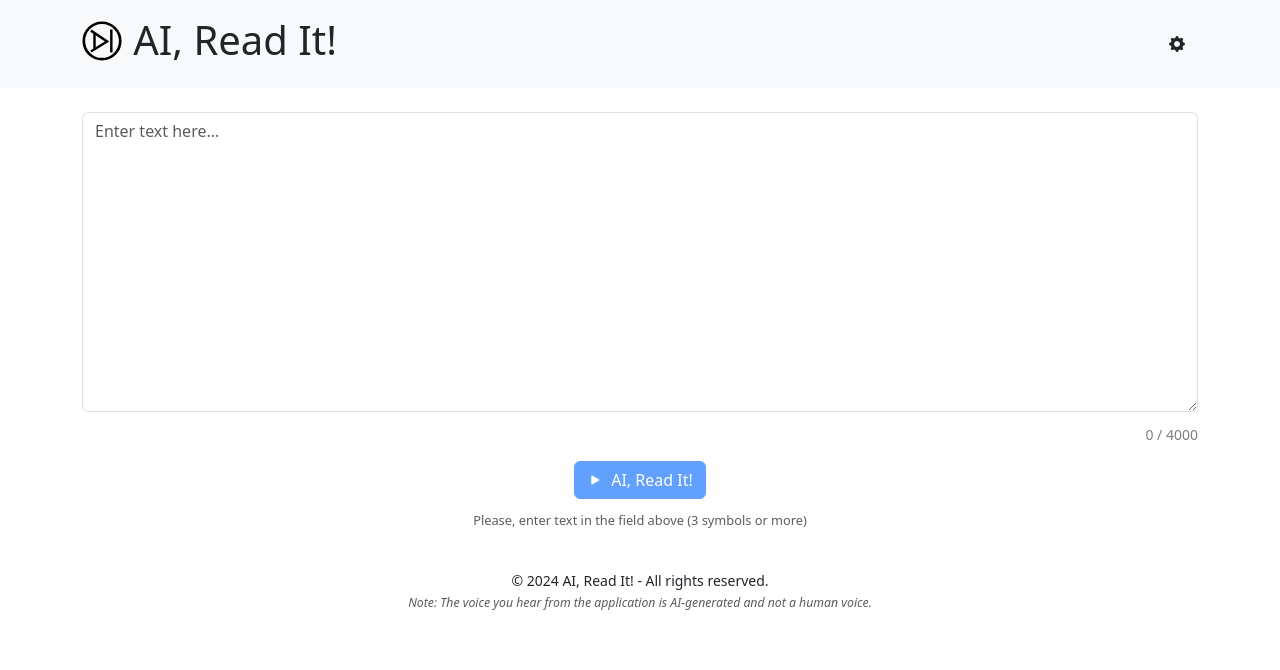
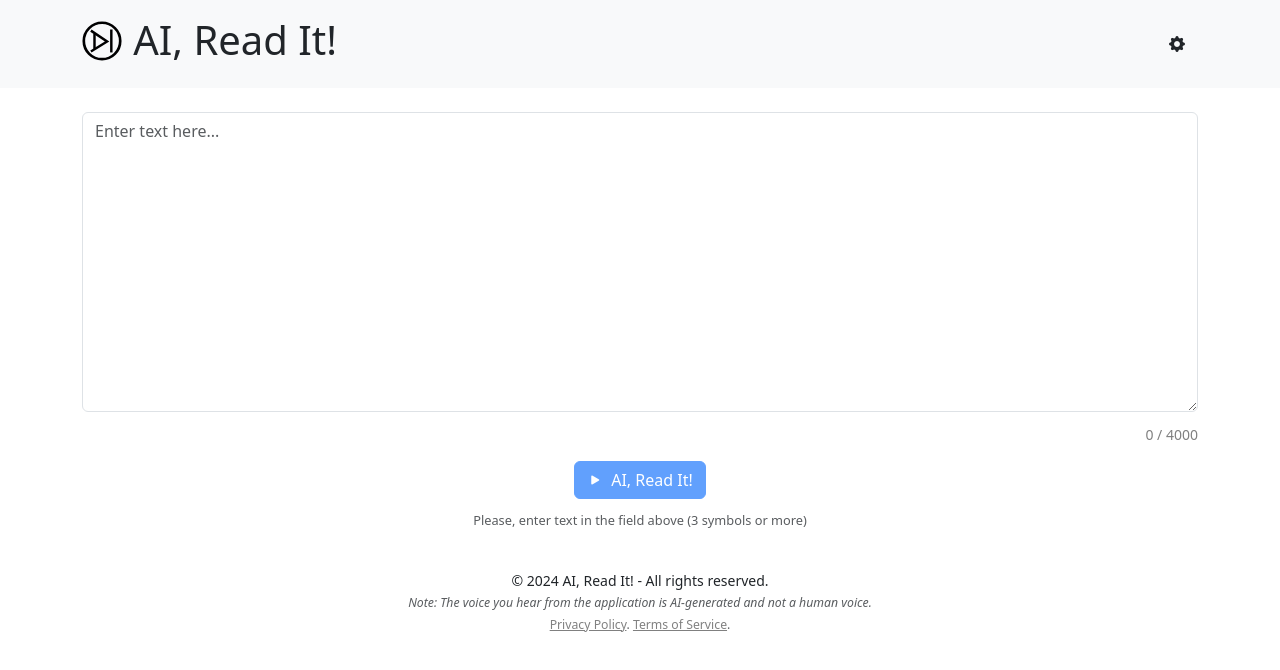
Before and after one commit to feedbee/ai-read-it-app, a React (Create React App) app: page / in a window 1280 px wide. Shown: the top 670 px of the page. Built offline with nearby package versions, Linux system fonts and the light colour scheme; no server answers.

Commit message:
Privacy policy and Terms of service links

```diff
--- a/src/App.css
+++ b/src/App.css
@@ -89,3 +89,7 @@
 .main-page .login { background-color: #f4f4f4; padding: 10px; margin-top: 20px; }
 .main-page .login p { color: #333; }
 /* End of Main Page styles */
+
+.gray-links a {
+  color: gray;
+}
--- a/src/components/Footer.js
+++ b/src/components/Footer.js
@@ -1,12 +1,15 @@
 import React from 'react';
+
+import { cdnBaseUrl } from '../config';
 
 const Footer = () => {
   return (
     <footer className="footer mt-4 py-3">
       <div className="container text-center">
-        <p className="small">
-          © {new Date().getFullYear()} AI, Read It! - All rights reserved. <br />
-          <span className="small text-muted"><em>Note: The voice you hear from the application is AI-generated and not a human voice.</em></span>
+        <p className="small gray-links">
+          © {new Date().getFullYear()} AI, Read It! - All rights reserved.<br />
+          <span className="small text-muted"><em>Note: The voice you hear from the application is AI-generated and not a human voice.</em></span><br />
+          <span className="small text-muted"><a href={`${cdnBaseUrl}/legal/ai-read-it-privacy-policy.pdf`} target='_blank' rel='noreferrer'>Privacy Policy</a>. <a href={`${cdnBaseUrl}/legal/ai-read-it-terms-of-service.pdf`} target='_blank' rel='noreferrer'>Terms of Service</a>.</span>
         </p>
       </div>
     </footer>
```
